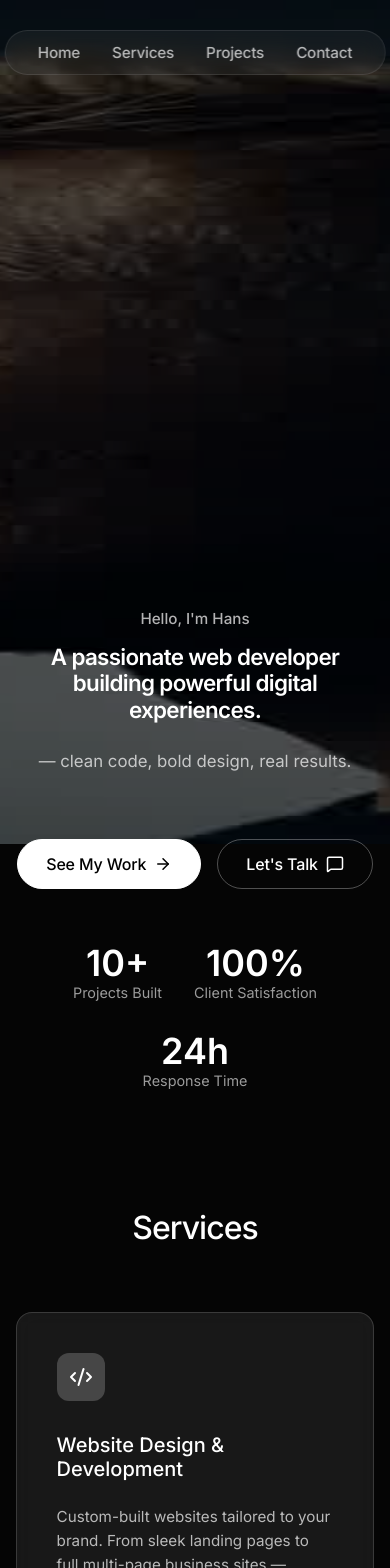
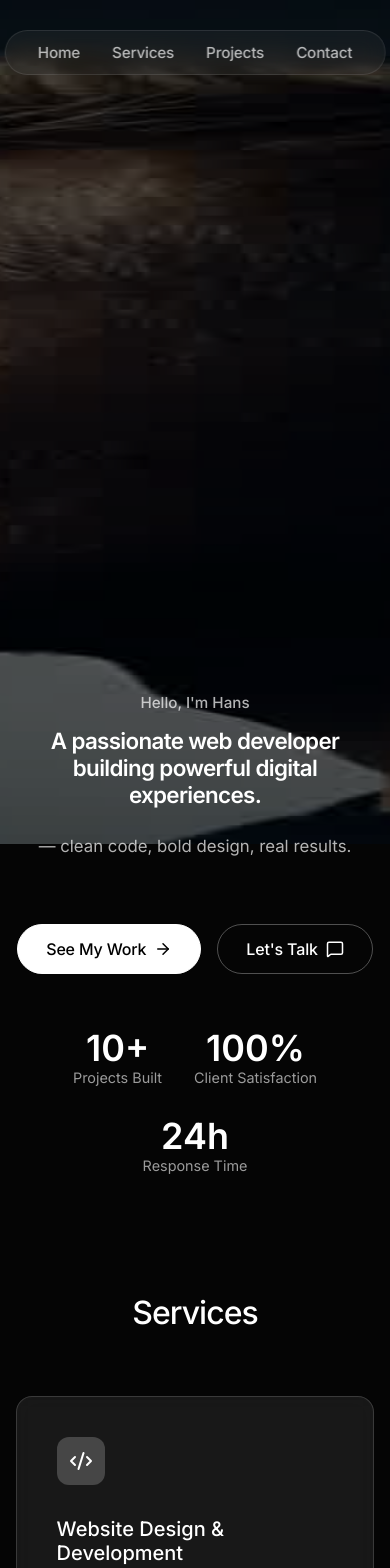
Before and after one commit to kristofihans/Webportofolio2, a React (Vite) app: page / in a window 390 px wide. Shown: the top 1568 px of the page. Built offline with nearby package versions, Linux system fonts and the light colour scheme.

Commit message:
Update index.css

```diff
--- a/src/index.css
+++ b/src/index.css
@@ -168,7 +168,7 @@ p {
   justify-content: space-between;
   align-items: center;
   width: 100%;
-  margin-top: 25vh;
+  margin-top: 35vh;
 }
 
 .hero-left {
@@ -252,7 +252,7 @@ p {
   .hero-layout {
     flex-direction: column;
     justify-content: flex-start;
-    margin-top: 65vh;
+    margin-top: 75vh;
     padding-bottom: 0;
     gap: 3rem;
   }
```
